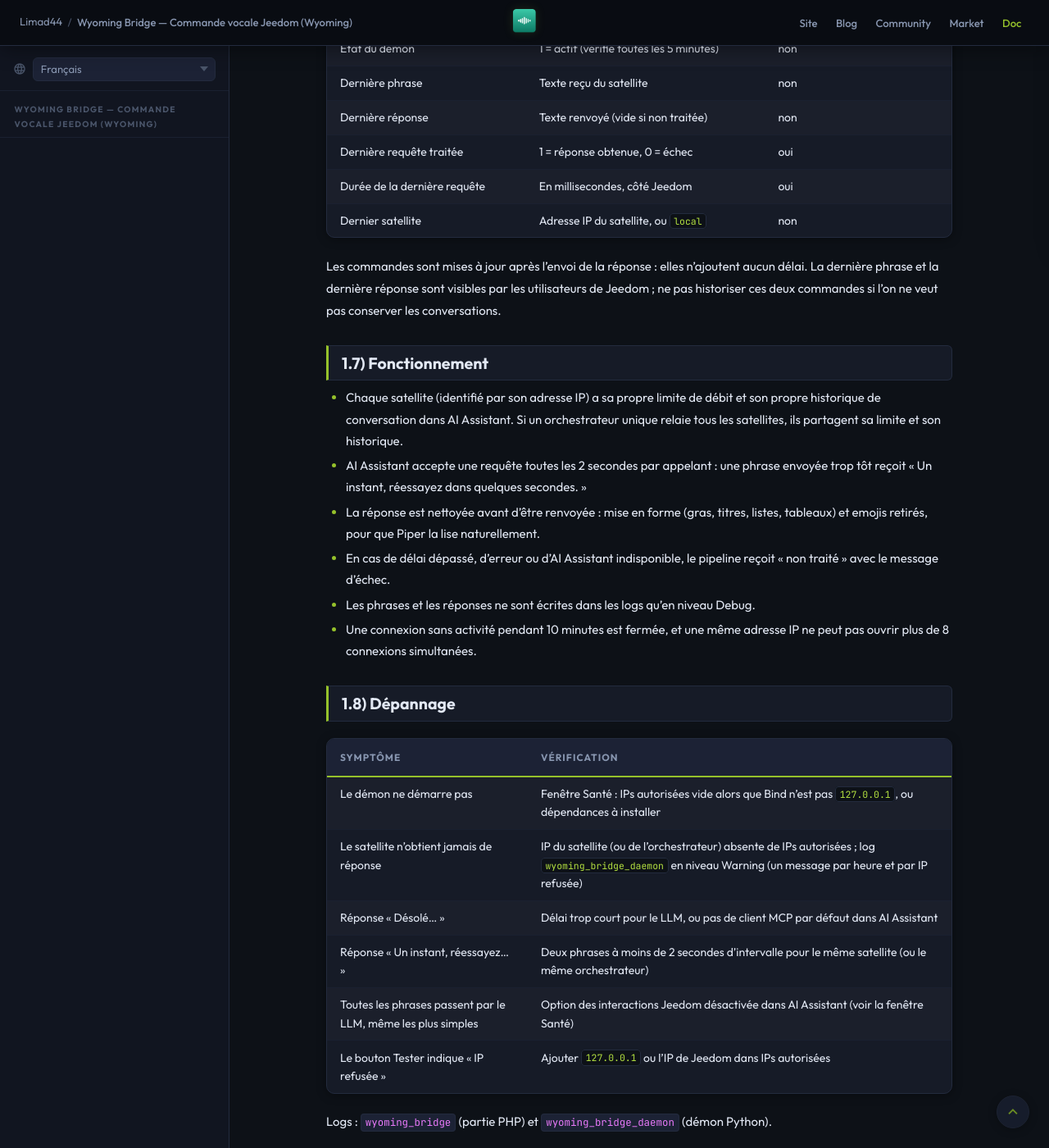
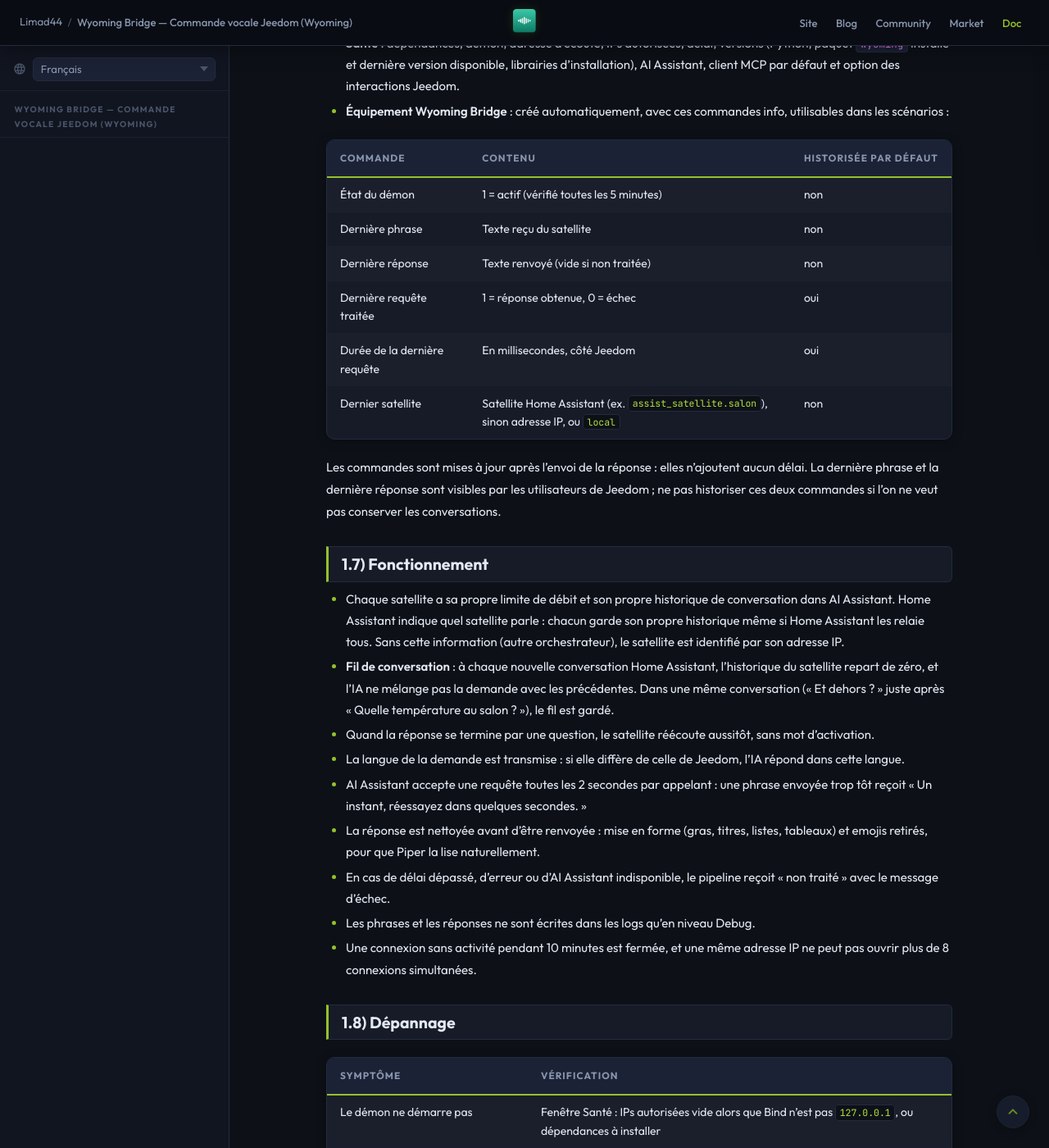
Before and after one commit to limad/privates-plugins-docs, a Jekyll site: the page built from plugin-wyoming_bridge/fr_FR/index.md, in a window 1280 px wide and 1400 px high, scrolled down 1998 px. Shown: the whole window at 82% size. Built offline with Jekyll 4.4.1, drawn with Linux system fonts in a browser that asks for light colours; some of the changed text lies outside the part shown.

Commit message:
docs(wyoming_bridge): conversation thread, satellites, language, voice instructions
Co-Authored-By: Claude Opus 5.5 <noreply@anthropic.com>

```diff
--- a/plugin-wyoming_bridge/fr_FR/index.md
+++ b/plugin-wyoming_bridge/fr_FR/index.md
@@ -16,7 +16,7 @@ Le plugin ne remplace rien dans le pipeline vocal existant : il s'y ajoute comme
 ## Prérequis
 
 - Jeedom 4.5 ou supérieur, Debian 11 ou supérieur.
-- Le plugin **AI Assistant**, actif, avec un **client MCP par défaut** configuré.
+- Le plugin **AI Assistant**, actif et à jour, avec un **client MCP par défaut** configuré.
 - Un pipeline vocal Wyoming (par exemple Home Assistant Assist, ou un orchestrateur Wyoming) capable d'utiliser un service « handle ».
 
 ## Installation
@@ -34,6 +34,8 @@ Le plugin ne remplace rien dans le pipeline vocal existant : il s'y ajoute comme
 | Bind | Adresse d'écoute ; `0.0.0.0` = toutes les interfaces | 0.0.0.0 |
 | Timeout (s) | Délai maximal laissé à AI Assistant pour répondre (5 à 120 s) | 20 |
 | Message d'échec | Phrase dite par Piper quand aucune réponse n'a pu être produite | « Désolé, je n'ai pas pu répondre. » |
+| Consigne vocale | Consigne donnée à l'IA pour chaque phrase (forme de la réponse orale) ; vide = aucune | réponse en une à trois phrases courtes, sans mise en forme |
+| Toutes les langues | Propose le service dans un pipeline vocal de n'importe quelle langue ; l'IA répond dans la langue de la demande | non |
 | IPs autorisées | IPs ou réseaux (CIDR) autorisés à se connecter, séparés par des virgules | — |
 | Token interne | Jeton qui protège l'échange entre le démon et Jeedom, masqué (l'œil l'affiche) ; le bouton rouge le régénère. Inutile de le copier | généré |
 
@@ -47,7 +49,7 @@ AI Assistant peut essayer les **interactions Jeedom** avant d'appeler le LLM : u
 
 ## Raccorder le pipeline vocal
 
-Déclarer, dans le logiciel qui orchestre le pipeline, un service Wyoming à l'adresse `IP_de_Jeedom:10500`, de type **handle** / gestion des intentions. Le service s'annonce sous le nom `jeedom`, avec la langue de Jeedom.
+Déclarer, dans le logiciel qui orchestre le pipeline, un service Wyoming à l'adresse `IP_de_Jeedom:10500`, de type **handle** / gestion des intentions. Le service s'annonce sous le nom `jeedom`, avec la langue de Jeedom, ou pour toutes les langues si l'option **Toutes les langues** est cochée (redémarrer le démon après l'avoir changée).
 
 ## Page du plugin
 
@@ -63,13 +65,16 @@ Déclarer, dans le logiciel qui orchestre le pipeline, un service Wyoming à l'a
 | Dernière réponse | Texte renvoyé (vide si non traitée) | non |
 | Dernière requête traitée | 1 = réponse obtenue, 0 = échec | oui |
 | Durée de la dernière requête | En millisecondes, côté Jeedom | oui |
-| Dernier satellite | Adresse IP du satellite, ou `local` | non |
+| Dernier satellite | Satellite Home Assistant (ex. `assist_satellite.salon`), sinon adresse IP, ou `local` | non |
 
 Les commandes sont mises à jour après l'envoi de la réponse : elles n'ajoutent aucun délai. La dernière phrase et la dernière réponse sont visibles par les utilisateurs de Jeedom ; ne pas historiser ces deux commandes si l'on ne veut pas conserver les conversations.
 
 ## Fonctionnement
 
-- Chaque satellite (identifié par son adresse IP) a sa propre limite de débit et son propre historique de conversation dans AI Assistant. Si un orchestrateur unique relaie tous les satellites, ils partagent sa limite et son historique.
+- Chaque satellite a sa propre limite de débit et son propre historique de conversation dans AI Assistant. Home Assistant indique quel satellite parle : chacun garde son propre historique même si Home Assistant les relaie tous. Sans cette information (autre orchestrateur), le satellite est identifié par son adresse IP.
+- **Fil de conversation** : à chaque nouvelle conversation Home Assistant, l'historique du satellite repart de zéro, et l'IA ne mélange pas la demande avec les précédentes. Dans une même conversation (« Et dehors ? » juste après « Quelle température au salon ? »), le fil est gardé.
+- Quand la réponse se termine par une question, le satellite réécoute aussitôt, sans mot d'activation.
+- La langue de la demande est transmise : si elle diffère de celle de Jeedom, l'IA répond dans cette langue.
 - AI Assistant accepte une requête toutes les 2 secondes par appelant : une phrase envoyée trop tôt reçoit « Un instant, réessayez dans quelques secondes. »
 - La réponse est nettoyée avant d'être renvoyée : mise en forme (gras, titres, listes, tableaux) et emojis retirés, pour que Piper la lise naturellement.
 - En cas de délai dépassé, d'erreur ou d'AI Assistant indisponible, le pipeline reçoit « non traité » avec le message d'échec.
```
Also changed, not shown: plugin-wyoming_bridge/en_US/changelog.md (+5 -0 lines), plugin-wyoming_bridge/en_US/index.md (+9 -4 lines), plugin-wyoming_bridge/fr_FR/changelog.md (+5 -0 lines).
